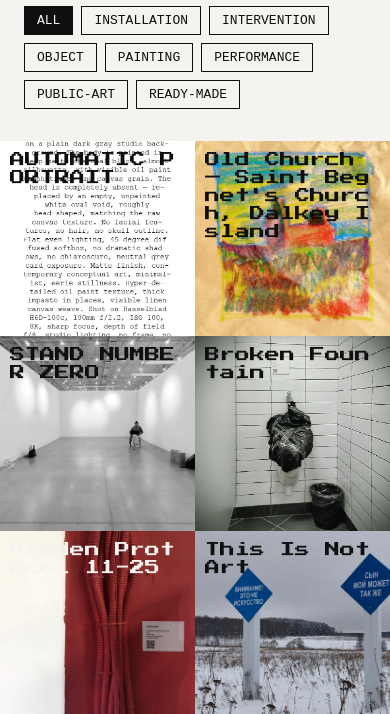
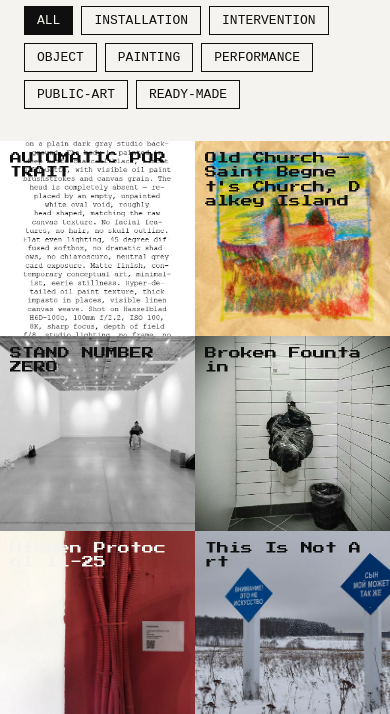
Before and after one commit to sergdobry/tuntematon, a website: page works.html in a window 390 px wide. Shown: the part 130-844 px from the top of the page. Drawn offline with Linux system fonts and the light colour scheme; a web font is replaced by a local one.

Commit message:
Add files via upload

```diff
--- a/css/style.css
+++ b/css/style.css
@@ -248,22 +248,26 @@ body.theme-dark .placeholder-note { color: #6a6a66; border-color: #3a3a36; }
 
 .px-title {
   font-family: 'Press Start 2P', monospace;
-  font-size: 24px;
-  line-height: 24px;
+  font-size: 19.2px;
+  line-height: 19.2px;
   width: 100%;
 }
 /* Works archive uses a smaller title (denser browsing grid) */
-#works-grid .px-title { font-size: 20px; line-height: 24px; }
+#works-grid .px-title { font-size: 16px; line-height: 19.2px; }
 
-/* Mobile: module titles 25% smaller (24px -> 18px; Works archive
-   20px -> 15px; line-height scaled by the same 25%, so the 1:1
-   size-to-leading ratio on Home stays intact). Must stay BELOW the
+/* Module titles were cut a further 20% (24px -> 19.2px; Works archive
+   20px -> 16px). Mobile below is likewise 20% smaller than before
+   (18px -> 14.4px; Works 15px -> 12px) — line-height scaled by the same
+   amount so the 1:1 size-to-leading ratio on Home stays intact. Note:
+   Press Start 2P is drawn on an 8px grid, so it is crispest at
+   multiples of 8 (16, 24...); 19.2 / 14.4 land between grid steps and
+   may look very slightly soft. Must stay BELOW the
    base .px-title rules above — same specificity, later rule wins.
    A separate block from the grid media query higher up on purpose:
    that one sits above these rules in the file and would lose. */
 @media (max-width: 480px) {
-  .px-title { font-size: 18px; line-height: 18px; }
-  #works-grid .px-title { font-size: 15px; line-height: 18px; }
+  .px-title { font-size: 14.4px; line-height: 14.4px; }
+  #works-grid .px-title { font-size: 12px; line-height: 14.4px; }
 }
 
 #toolbar {
```
